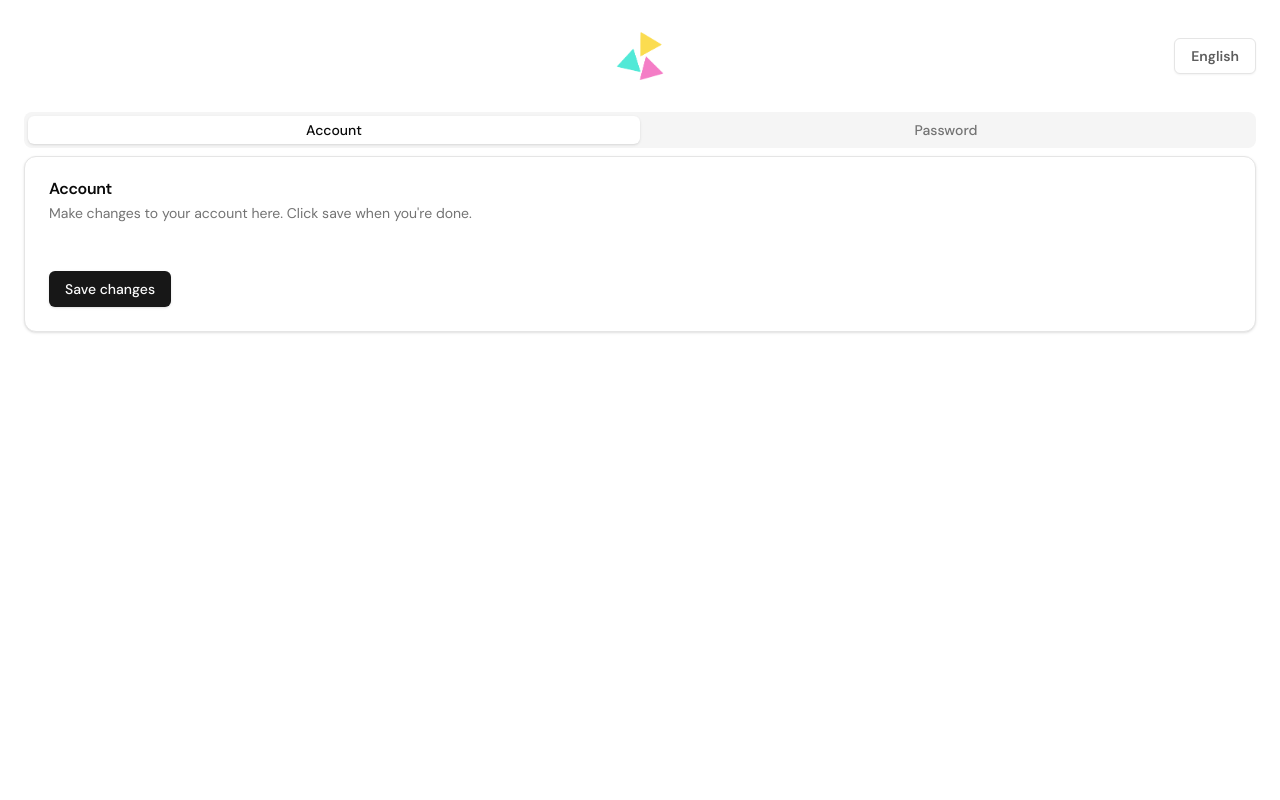
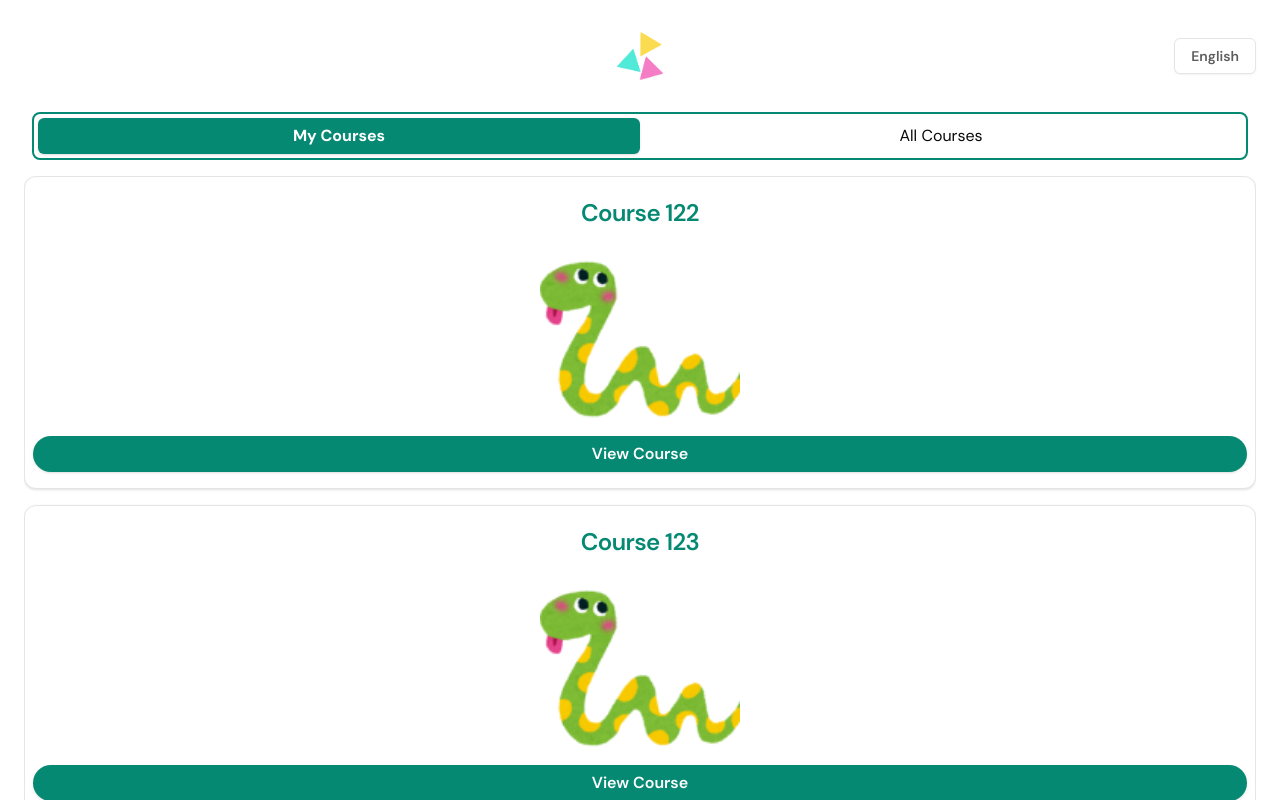
Before and after one commit to noonnofus/wchms-test, a Next.js app: page /courses in a window 1280 px wide. Built offline with nearby package versions, Linux system fonts and the light colour scheme.

Commit message:
fix merge issues

```diff
--- a/src/app/courses/page.tsx
+++ b/src/app/courses/page.tsx
@@ -1,67 +1,70 @@
-import { Button } from "@/components/ui/button"
-import {
-    Card,
-    CardContent,
-    CardDescription,
-    CardFooter,
-    CardHeader,
-    CardTitle,
-} from "@/components/ui/card"
-import { Input } from "@/components/ui/input"
-import { Label } from "@/components/ui/label"
-import {
-    Tabs,
-    TabsContent,
-    TabsList,
-    TabsTrigger,
-} from "@/components/ui/tabs"
+"use client";
+import CourseCard from "@/components/courses/course-card";
+import TabsMenu from "@/components/shared/tabs-menu";
 
 export default function Courses() {
+    const myCourses = [
+        {
+            id: "1",
+            name: "Course 122",
+            image: "/course-image.png",
+            imgAlt: "A Snake",
+        },
+        {
+            id: "2",
+            name: "Course 123",
+            image: "/course-image.png",
+            imgAlt: "A Snake",
+        },
+    ];
+    const allCourses = [
+        {
+            id: "3",
+            name: "第19期：脳の運動教室(シン 脳の運動教室)",
+            image: "/course-image.png",
+            imgAlt: "A Snake",
+        },
+        {
+            id: "4",
+            name: "第20期：脳の運動教室(シン 脳の運動教室)",
+            image: "/course-image.png",
+            imgAlt: "A Snake",
+        },
+    ];
     return (
-        <Tabs defaultValue="account" className="w-full">
-            <TabsList className="grid w-full grid-cols-2">
-                <TabsTrigger value="account">Account</TabsTrigger>
-                <TabsTrigger value="password">Password</TabsTrigger>
-            </TabsList>
-            <TabsContent value="account">
-                <Card>
-                    <CardHeader>
-                        <CardTitle>Account</CardTitle>
-                        <CardDescription>
-                            Make changes to your account here. Click save when you're done.
-                        </CardDescription>
-                    </CardHeader>
-                    <CardContent className="space-y-2">
-
-                    </CardContent>
-                    <CardFooter>
-                        <Button>Save changes</Button>
-                    </CardFooter>
-                </Card>
-            </TabsContent>
-            <TabsContent value="password">
-                <Card>
-                    <CardHeader>
-                        <CardTitle>Password</CardTitle>
-                        <CardDescription>
-                            Change your password here. After saving, you'll be logged out.
-                        </CardDescription>
-                    </CardHeader>
-                    <CardContent className="space-y-2">
-                        <div className="space-y-1">
-                            <Label htmlFor="current">Current password</Label>
-                            <Input id="current" type="password" />
-                        </div>
-                        <div className="space-y-1">
-                            <Label htmlFor="new">New password</Label>
-                            <Input id="new" type="password" />
-                        </div>
-                    </CardContent>
-                    <CardFooter>
-                        <Button>Save password</Button>
-                    </CardFooter>
-                </Card>
-            </TabsContent>
-        </Tabs>
+        <div className="">
+            <TabsMenu
+                leftLabel="My Courses"
+                rightLabel="All Courses"
+                leftChildren={
+                    <div className="flex flex-col gap-4">
+                        {myCourses.map((course) => (
+                            <CourseCard
+                                key={course.id}
+                                id={course.id}
+                                name={course.name}
+                                image={course.image}
+                                imageAlt={course.imgAlt}
+                                enrolled={true}
+                            />
+                        ))}
+                    </div>
+                }
+                rightChildren={
+                    <div className="flex flex-col gap-4">
+                        {allCourses.map((course) => (
+                            <CourseCard
+                                key={course.id}
+                                id={course.id}
+                                name={course.name}
+                                image={course.image}
+                                imageAlt={course.imgAlt}
+                                enrolled={false}
+                            />
+                        ))}
+                    </div>
+                }
+            />
+        </div>
     );
 }
--- a/src/components/ui/card.tsx
+++ b/src/components/ui/card.tsx
@@ -1,6 +1,6 @@
-import * as React from "react"
+import * as React from "react";
 
-import { cn } from "@/lib/utils"
+import { cn } from "@/lib/utils";
 
 const Card = React.forwardRef<
     HTMLDivElement,
@@ -9,13 +9,13 @@ const Card = React.forwardRef<
     <div
         ref={ref}
         className={cn(
-      "rounded-xl border bg-card text-card-foreground shadow",
+            "h-full w-full rounded-xl border bg-card text-card-foreground shadow flex flex-col items-center px-2",
             className
         )}
         {...props}
     />
-))
-Card.displayName = "Card"
+));
+Card.displayName = "Card";
 
 const CardHeader = React.forwardRef<
     HTMLDivElement,
@@ -23,11 +23,11 @@ const CardHeader = React.forwardRef<
 >(({ className, ...props }, ref) => (
     <div
         ref={ref}
-    className={cn("flex flex-col space-y-1.5 p-6", className)}
+        className={cn("flex flex-col space-y-1.5 px-2 py-6", className)}
         {...props}
     />
-))
-CardHeader.displayName = "CardHeader"
+));
+CardHeader.displayName = "CardHeader";
 
 const CardTitle = React.forwardRef<
     HTMLDivElement,
@@ -35,11 +35,14 @@ const CardTitle = React.forwardRef<
 >(({ className, ...props }, ref) => (
     <div
         ref={ref}
-    className={cn("font-semibold leading-none tracking-tight", className)}
+        className={cn(
+            "font-semibold text-2xl text-primary-green leading-none tracking-tight",
+            className
+        )}
         {...props}
     />
-))
-CardTitle.displayName = "CardTitle"
+));
+CardTitle.displayName = "CardTitle";
 
 const CardDescription = React.forwardRef<
     HTMLDivElement,
@@ -50,16 +53,20 @@ const CardDescription = React.forwardRef<
         className={cn("text-sm text-muted-foreground", className)}
         {...props}
     />
-))
-CardDescription.displayName = "CardDescription"
+));
+CardDescription.displayName = "CardDescription";
 
 const CardContent = React.forwardRef<
     HTMLDivElement,
     React.HTMLAttributes<HTMLDivElement>
 >(({ className, ...props }, ref) => (
-  <div ref={ref} className={cn("p-6 pt-0", className)} {...props} />
-))
-CardContent.displayName = "CardContent"
+    <div
+        ref={ref}
+        className={cn("text-base font-medium px-2 py-4", className)}
+        {...props}
+    />
+));
+CardContent.displayName = "CardContent";
 
 const CardFooter = React.forwardRef<
     HTMLDivElement,
@@ -70,7 +77,14 @@ const CardFooter = React.forwardRef<
         className={cn("flex items-center p-6 pt-0", className)}
         {...props}
     />
-))
-CardFooter.displayName = "CardFooter"
+));
+CardFooter.displayName = "CardFooter";
 
-export { Card, CardHeader, CardFooter, CardTitle, CardDescription, CardContent }
+export {
+    Card,
+    CardHeader,
+    CardFooter,
+    CardTitle,
+    CardDescription,
+    CardContent,
+};
--- a/src/components/ui/tabs.tsx
+++ b/src/components/ui/tabs.tsx
@@ -1,11 +1,11 @@
-"use client"
+"use client";
 
-import * as React from "react"
-import * as TabsPrimitive from "@radix-ui/react-tabs"
+import * as React from "react";
+import * as TabsPrimitive from "@radix-ui/react-tabs";
 
-import { cn } from "@/lib/utils"
+import { cn } from "@/lib/utils";
 
-const Tabs = TabsPrimitive.Root
+const Tabs = TabsPrimitive.Root;
 
 const TabsList = React.forwardRef<
     React.ElementRef<typeof TabsPrimitive.List>,
@@ -14,13 +14,13 @@ const TabsList = React.forwardRef<
     <TabsPrimitive.List
         ref={ref}
         className={cn(
-      "inline-flex h-9 items-center justify-center rounded-lg bg-muted p-1 text-muted-foreground",
+            "fixed bg-white min-w-[312px] w-[95%] inline-flex min-h-9 h-[6vh] p-1 items-center justify-center rounded-lg border-2 border-primary-green",
             className
         )}
         {...props}
     />
-))
-TabsList.displayName = TabsPrimitive.List.displayName
+));
+TabsList.displayName = TabsPrimitive.List.displayName;
 
 const TabsTrigger = React.forwardRef<
     React.ElementRef<typeof TabsPrimitive.Trigger>,
@@ -29,13 +29,13 @@ const TabsTrigger = React.forwardRef<
     <TabsPrimitive.Trigger
         ref={ref}
         className={cn(
-      "inline-flex items-center justify-center whitespace-nowrap rounded-md px-3 py-1 text-sm font-medium ring-offset-background transition-all focus-visible:outline-none focus-visible:ring-2 focus-visible:ring-ring focus-visible:ring-offset-2 disabled:pointer-events-none disabled:opacity-50 data-[state=active]:bg-background data-[state=active]:text-foreground data-[state=active]:shadow",
+            "h-full w-[50%] inline-flex items-center justify-center whitespace-nowrap rounded-md px-3 text-base ring-offset-background transition-all focus-visible:outline-none focus-visible:ring-2 focus-visible:ring-ring focus-visible:ring-offset-2 disabled:pointer-events-none disabled:opacity-50 data-[state=active]:bg-primary-green data-[state=active]:text-white data-[state=active]:shadow data-[state=active]:font-bold",
             className
         )}
         {...props}
     />
-))
-TabsTrigger.displayName = TabsPrimitive.Trigger.displayName
+));
+TabsTrigger.displayName = TabsPrimitive.Trigger.displayName;
 
 const TabsContent = React.forwardRef<
     React.ElementRef<typeof TabsPrimitive.Content>,
@@ -44,12 +44,12 @@ const TabsContent = React.forwardRef<
     <TabsPrimitive.Content
         ref={ref}
         className={cn(
-      "mt-2 ring-offset-background focus-visible:outline-none focus-visible:ring-2 focus-visible:ring-ring focus-visible:ring-offset-2",
+            "mt-[8vh] ring-offset-background focus-visible:outline-none focus-visible:ring-2 focus-visible:ring-ring focus-visible:ring-offset-2",
             className
         )}
         {...props}
     />
-))
-TabsContent.displayName = TabsPrimitive.Content.displayName
+));
+TabsContent.displayName = TabsPrimitive.Content.displayName;
 
-export { Tabs, TabsList, TabsTrigger, TabsContent }
+export { Tabs, TabsList, TabsTrigger, TabsContent };
```
Lines whose indentation alone changed are shown as unchanged.
